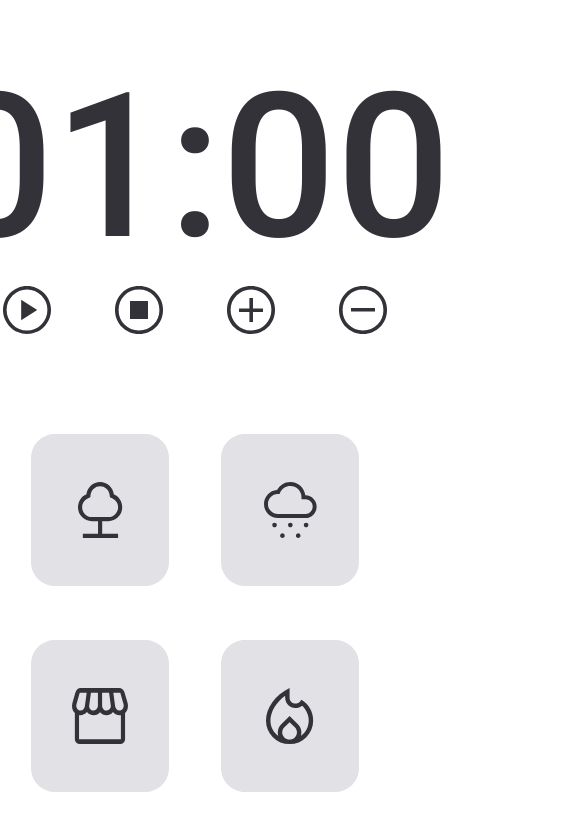
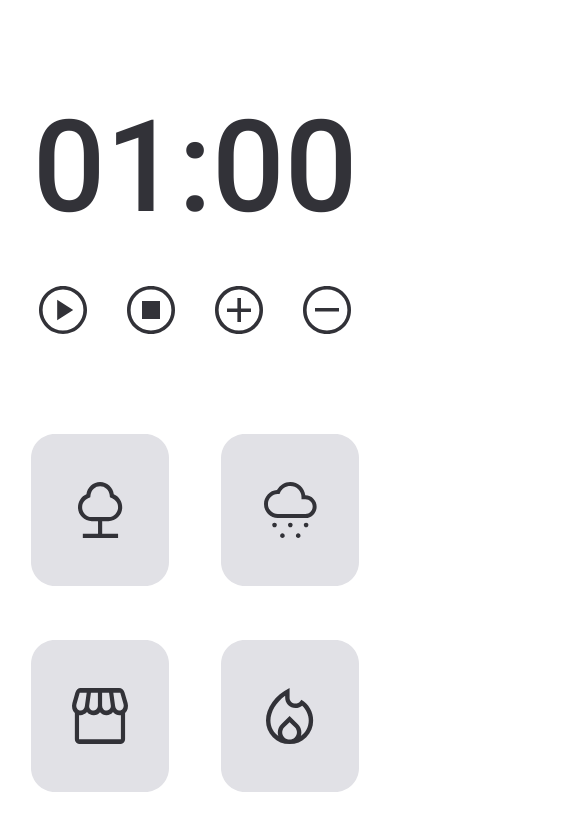
Before and after one commit to tiagoharry/desafioexplorer05_focustime, a plain HTML site: page index.html in a window 390 px wide. Shown: the whole page, 563 px wide, since content can reach past the window. Drawn offline with Linux system fonts and the light colour scheme.

Commit message:
mobile align

```diff
--- a/style.css
+++ b/style.css
@@ -76,12 +76,19 @@ button {
 @media (max-width: 700px) {
     body {
        display: flex;
-       justify-content:center;
+       justify-content: center;
     }
 
     #hero {
     flex-direction: column;
-    align-items: center;
+    padding: 0;
     }
 
+    #time {
+        font-size: 8rem;
+    }
+
+    .control {
+        gap: 2.5rem;
+    }
 }
```
